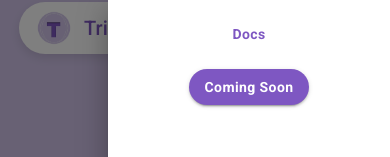
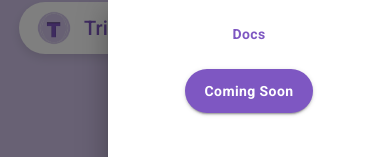
Before and after one commit to JY20/trivex_landing, a React (Create React App) app: page / in a window 390 px wide. Both pictures are taken after a click on the button 336 px from the left and 28 px from the top of the page. Shown: the top 157 px of the page. Built offline with nearby package versions, Linux system fonts and the light colour scheme.

Commit message:
adding back padding for mobile

```diff
--- a/src/components/Navbar.jsx
+++ b/src/components/Navbar.jsx
@@ -124,6 +124,7 @@ const Navbar = () => {
                             fontWeight: 'bold',
                             borderRadius: '30px',
                             textTransform: 'none',
+                            padding: '10px 20px',
                             '&:hover': { backgroundColor: '#6A4BA1' },
                         }}
                         onClick={() => alert('Coming Soon! Stay tuned.')}
```
